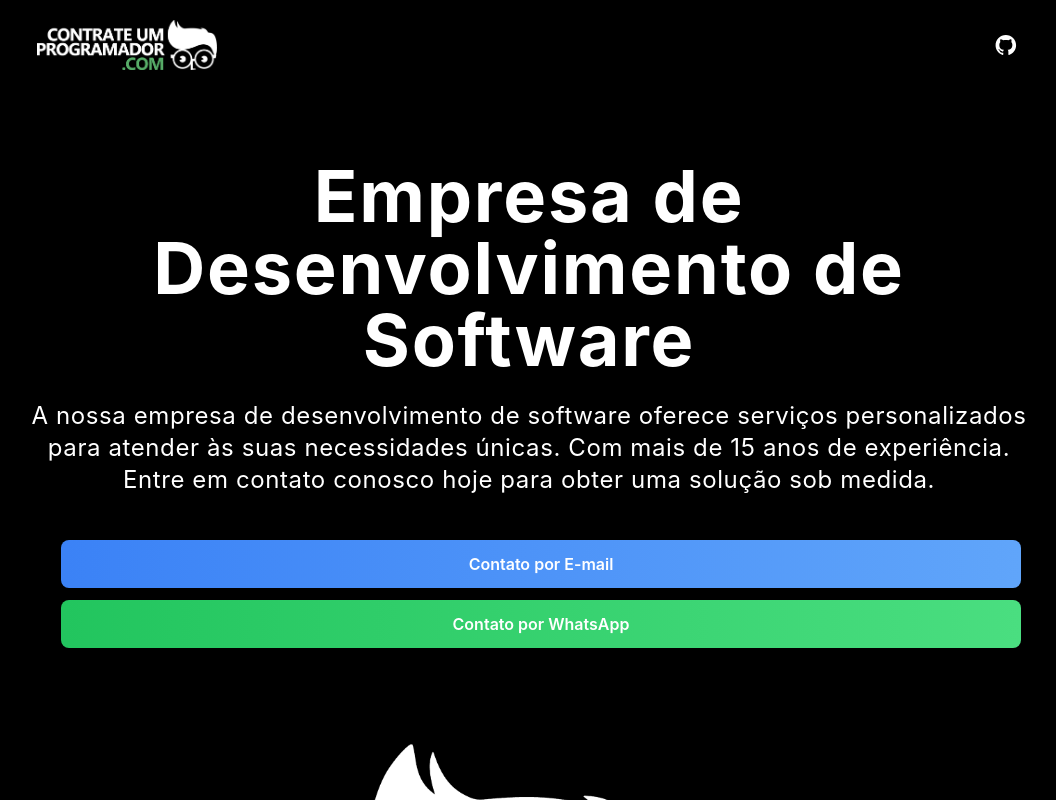
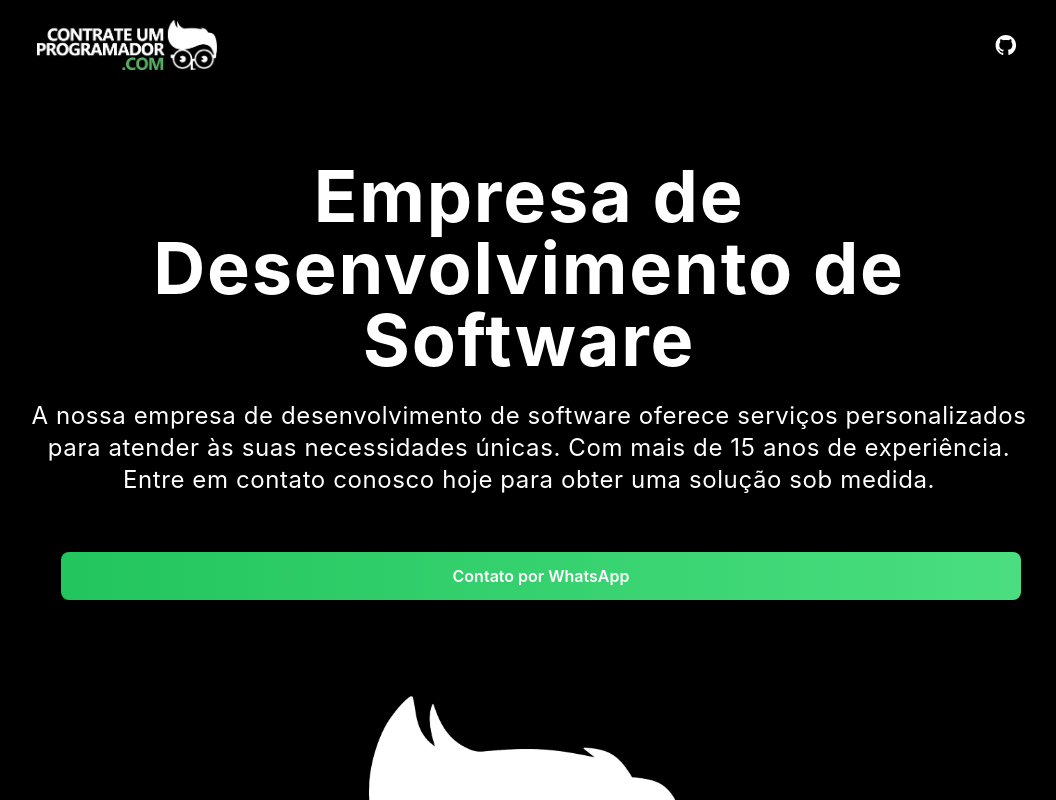
Before and after one commit to joaoovitoor/contrateumprogramador, a Next.js app: page / in a window 1280 px wide. Shown: the top 800 px of the page, without its empty margins (111-1167 px from the left). Built offline with nearby package versions, Linux system fonts and the light colour scheme.

Commit message:
remove email link

```diff
--- a/components/Main.js
+++ b/components/Main.js
@@ -13,14 +13,6 @@ export default function Main() {
             solução sob medida.
           </h2>
           <div className="ml-6 text-center">
-            <a
-              className="flex justify-center items-center py-3 font-semibold text-center text-white transition duration-500 ease-in-out bg-transparent rounded-lg ml-5 mr-5 bg-gradient-to-r from-blue-500 to-blue-400 px-7 text-md md:mt-0 hover:text-black hover:bg-white focus:shadow-outline"
-              href="mailto:contrateumprogramador.com"
-              target="_blank"
-            >
-              Contato por E-mail
-            </a>
-
             <a
               className="flex justify-center items-center py-3 font-semibold text-white transition duration-500 ease-in-out bg-transparent rounded-lg ml-5 mr-5 bg-gradient-to-r from-green-500 to-green-400 px-7 text-md mt-3 hover:text-black hover:bg-white focus:shadow-outline"
               href="https://wa.me/5511980668176"
```
